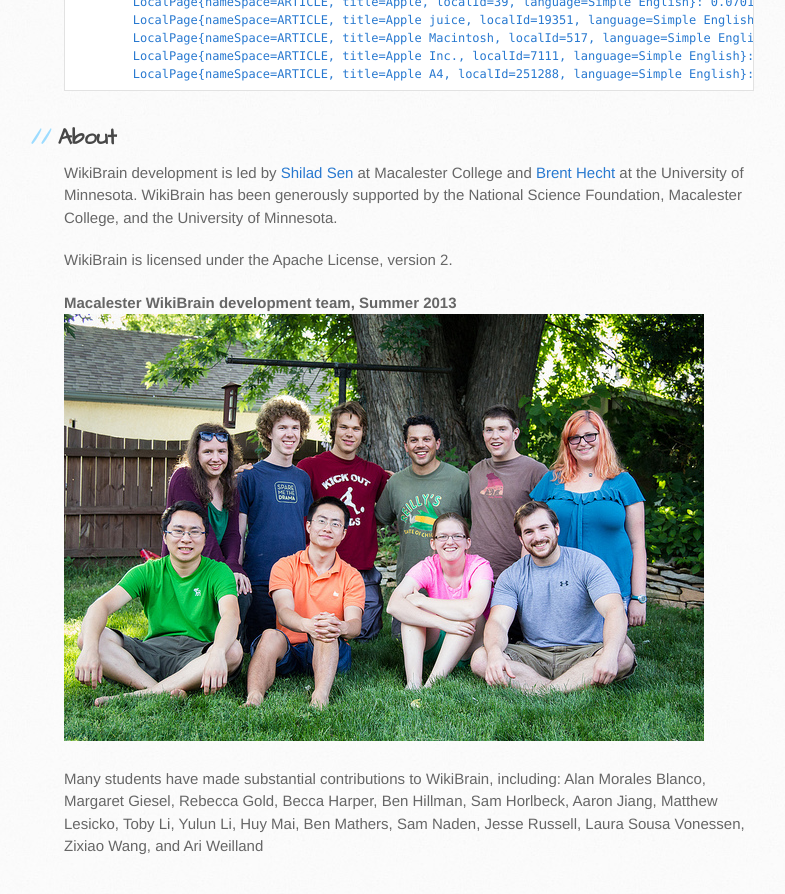
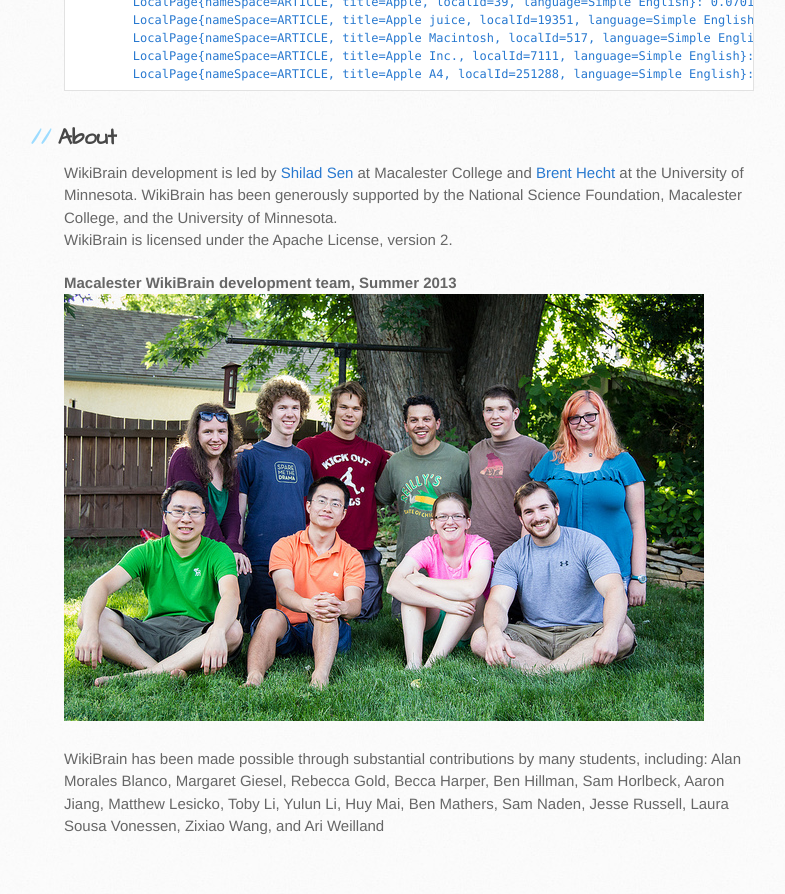
Before and after one commit to shilad/wikibrain, a Jekyll site: the page built from index.md, in a window 1280 px wide and 900 px high, scrolled down 1412 px. Shown: the top 894 px of the window, without its empty margins (106-891 px from the left). Built offline with Jekyll 4.4.1, drawn with Linux system fonts in a browser that asks for light colours; Markdown is read by kramdown in place of the engine named in the settings.

Commit message:
Getting there!

```diff
--- a/index.md
+++ b/index.md
@@ -72,13 +72,12 @@ resolution of apple
 
 WikiBrain development is led by [Shilad Sen](http://shilad.com) at Macalester College and [Brent Hecht](http://brenthecht.com) at the University of Minnesota.
 WikiBrain has been generously supported by the National Science Foundation, Macalester College, and the University of Minnesota.
-
 WikiBrain is licensed under the Apache License, version 2.
 
 **Macalester WikiBrain development team, Summer 2013**
 ![Summer 2013]({{ site.baseurl }}/images/summer2013.jpg)
 
-Many students have made substantial contributions to WikiBrain, including:
+WikiBrain has been made possible through substantial contributions by many students, including:
  Alan Morales Blanco,
  Margaret Giesel,
  Rebecca Gold,
```
